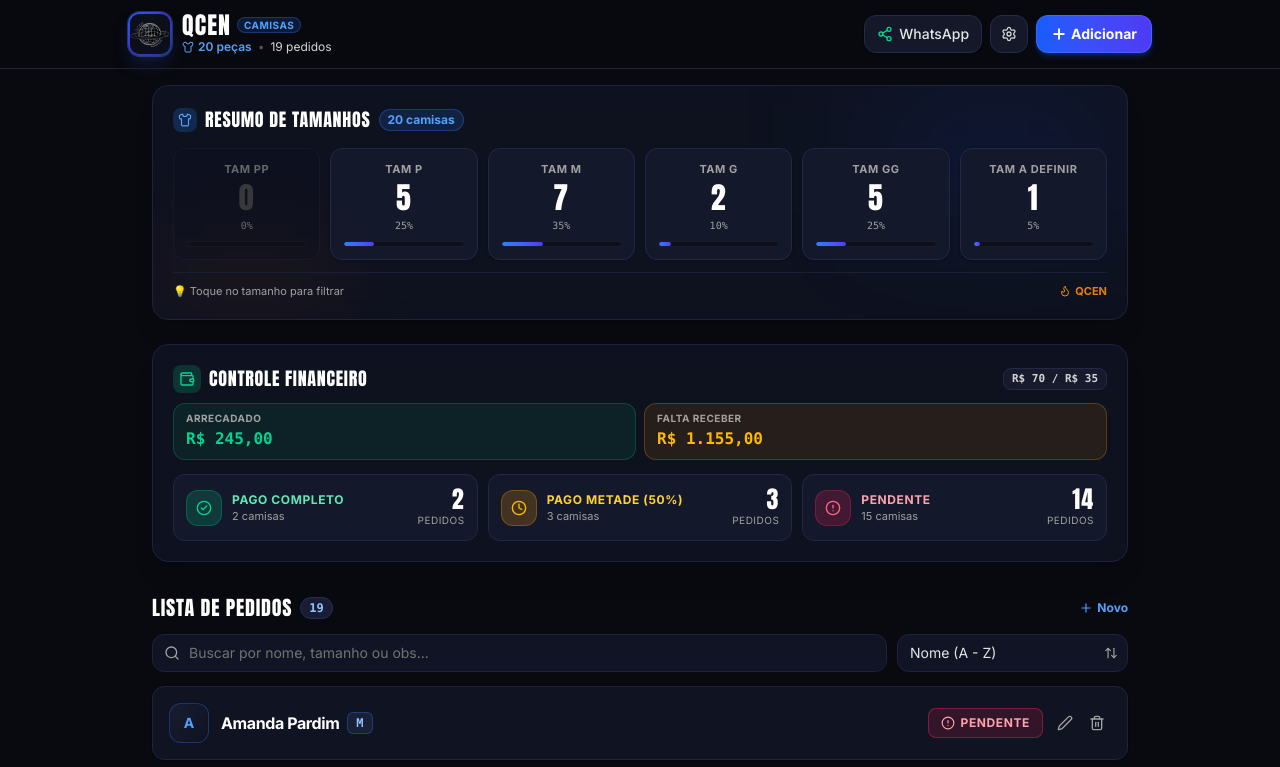
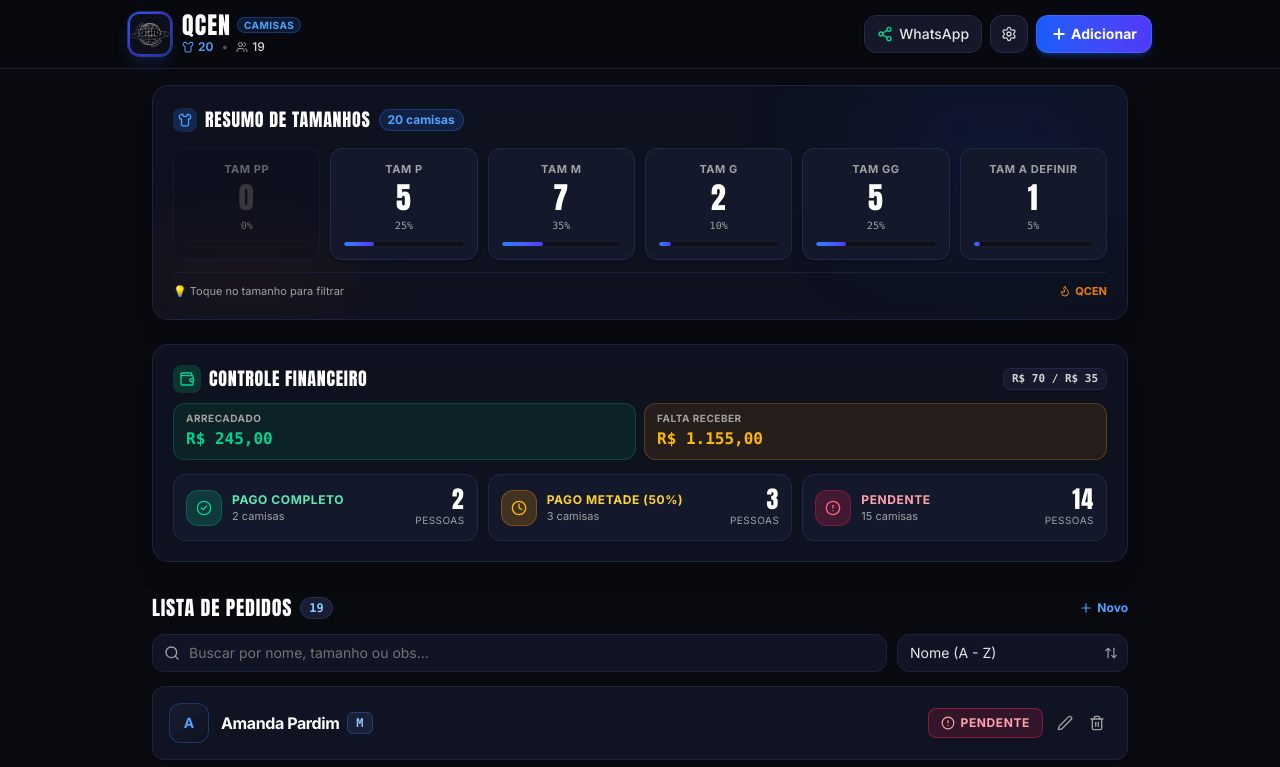
Before and after one commit to GabrielLucasF/camisas-qcen, a Next.js app: page / in a window 1280 px wide. Shown: the top 767 px of the page. Built offline with nearby package versions, Linux system fonts and the light colour scheme.

Commit message:
style(header): show only icons and numbers without text

```diff
--- a/src/components/FinancialSummary.tsx
+++ b/src/components/FinancialSummary.tsx
@@ -98,7 +98,7 @@ export function FinancialSummary({
             <span className="font-display text-2xl text-white tracking-wider block leading-none">
               {stats.paidCount}
             </span>
-            <span className="text-[10px] text-neutral-400 uppercase tracking-wider block mt-0.5">pedidos</span>
+            <span className="text-[10px] text-neutral-400 uppercase tracking-wider block mt-0.5">pessoas</span>
           </div>
         </button>
 
@@ -129,7 +129,7 @@ export function FinancialSummary({
             <span className="font-display text-2xl text-white tracking-wider block leading-none">
               {stats.halfCount}
             </span>
-            <span className="text-[10px] text-neutral-400 uppercase tracking-wider block mt-0.5">pedidos</span>
+            <span className="text-[10px] text-neutral-400 uppercase tracking-wider block mt-0.5">pessoas</span>
           </div>
         </button>
 
@@ -160,7 +160,7 @@ export function FinancialSummary({
             <span className="font-display text-2xl text-white tracking-wider block leading-none">
               {stats.pendingCount}
             </span>
-            <span className="text-[10px] text-neutral-400 uppercase tracking-wider block mt-0.5">pedidos</span>
+            <span className="text-[10px] text-neutral-400 uppercase tracking-wider block mt-0.5">pessoas</span>
           </div>
         </button>
       </div>
--- a/src/components/Header.tsx
+++ b/src/components/Header.tsx
@@ -2,7 +2,7 @@
 
 import React from 'react';
 import Image from 'next/image';
-import { Plus, Share2, Settings, Shirt } from 'lucide-react';
+import { Plus, Share2, Settings, Shirt, Users } from 'lucide-react';
 
 interface HeaderProps {
   title: string;
@@ -49,14 +49,15 @@ export function Header({
               </span>
             </div>
 
-            <div className="flex items-center gap-1.5 text-[11px] sm:text-xs text-neutral-400 mt-0.5 truncate">
-              <span className="font-semibold text-blue-400 flex items-center gap-1">
+            <div className="flex items-center gap-2 text-[11px] sm:text-xs text-neutral-400 mt-0.5 truncate">
+              <span className="font-semibold text-blue-400 flex items-center gap-1" title={`${totalShirts} camisas`}>
                 <Shirt className="w-3 h-3 shrink-0" />
-                {totalShirts} {totalShirts === 1 ? 'peça' : 'peças'}
+                {totalShirts}
               </span>
               <span className="text-neutral-600">•</span>
-              <span className="text-neutral-300 truncate">
-                {totalPeople} {totalPeople === 1 ? 'pedido' : 'pedidos'}
+              <span className="text-neutral-300 flex items-center gap-1 font-medium" title={`${totalPeople} pessoas`}>
+                <Users className="w-3 h-3 shrink-0 text-neutral-400" />
+                {totalPeople}
               </span>
             </div>
           </div>
```
